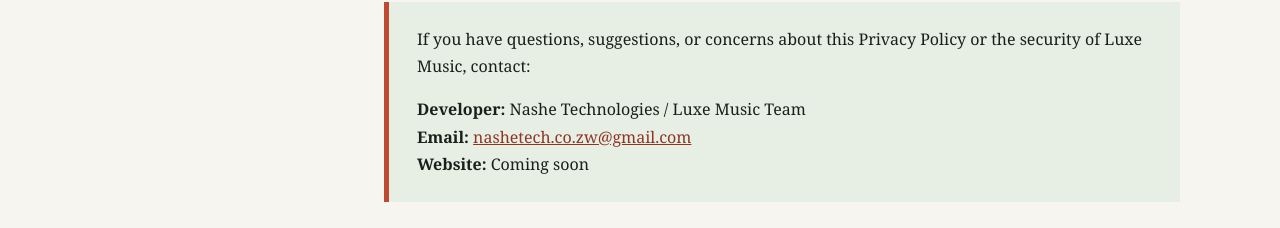
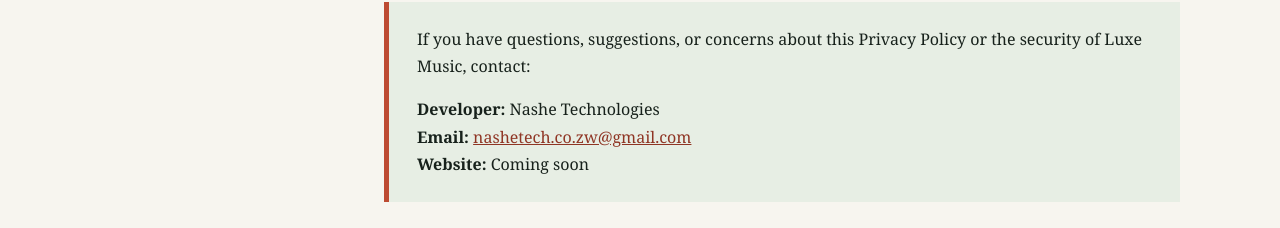
Before and after one commit to munashemuchinako741/luxe-music-privacy, a plain HTML site: page index.html in a window 1280 px wide. Shown: the part 4145-4373 px from the top of the page. Drawn offline with Linux system fonts and the light colour scheme.

Commit message:
Update developer contact information in privacy policy

```diff
--- a/index.html
+++ b/index.html
@@ -192,7 +192,7 @@
         <h2>9. Contact Us</h2>
         <div class="callout">
           <p>If you have questions, suggestions, or concerns about this Privacy Policy or the security of Luxe Music, contact:</p>
-          <p><strong>Developer:</strong> Nashe Technologies / Luxe Music Team<br>
+          <p><strong>Developer:</strong> Nashe Technologies<br>
           <strong>Email:</strong> <a href="mailto:nashetech.co.zw@gmail.com">nashetech.co.zw@gmail.com</a><br>
           <strong>Website:</strong> Coming soon</p>
         </div>
```
